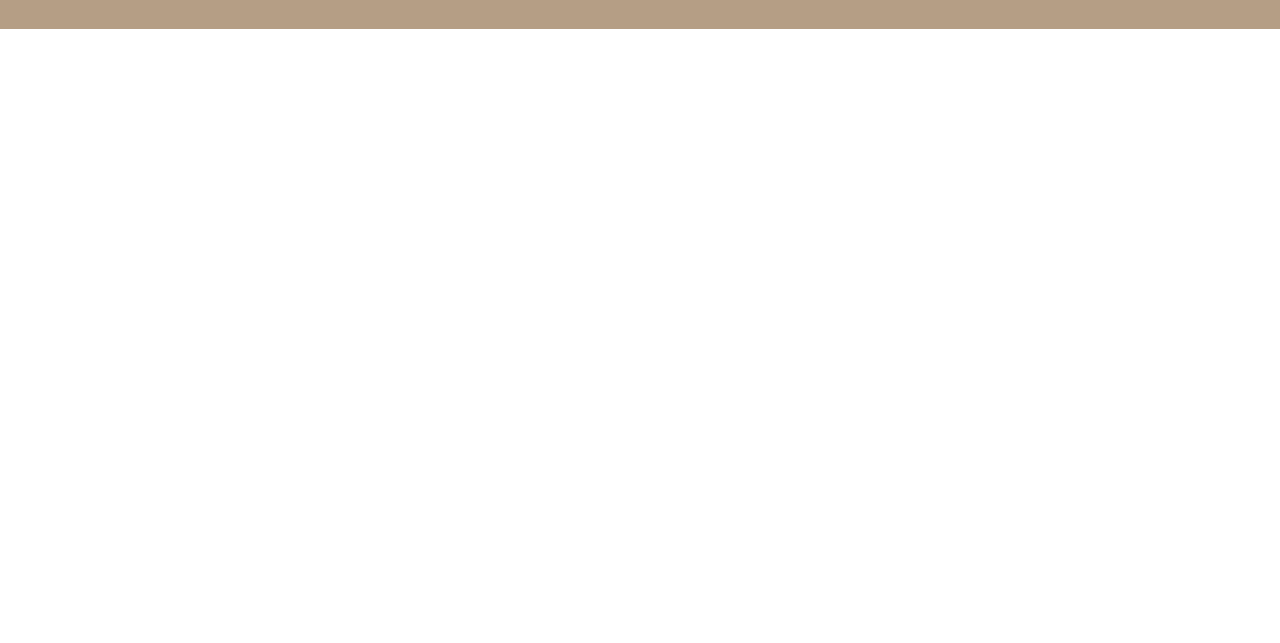
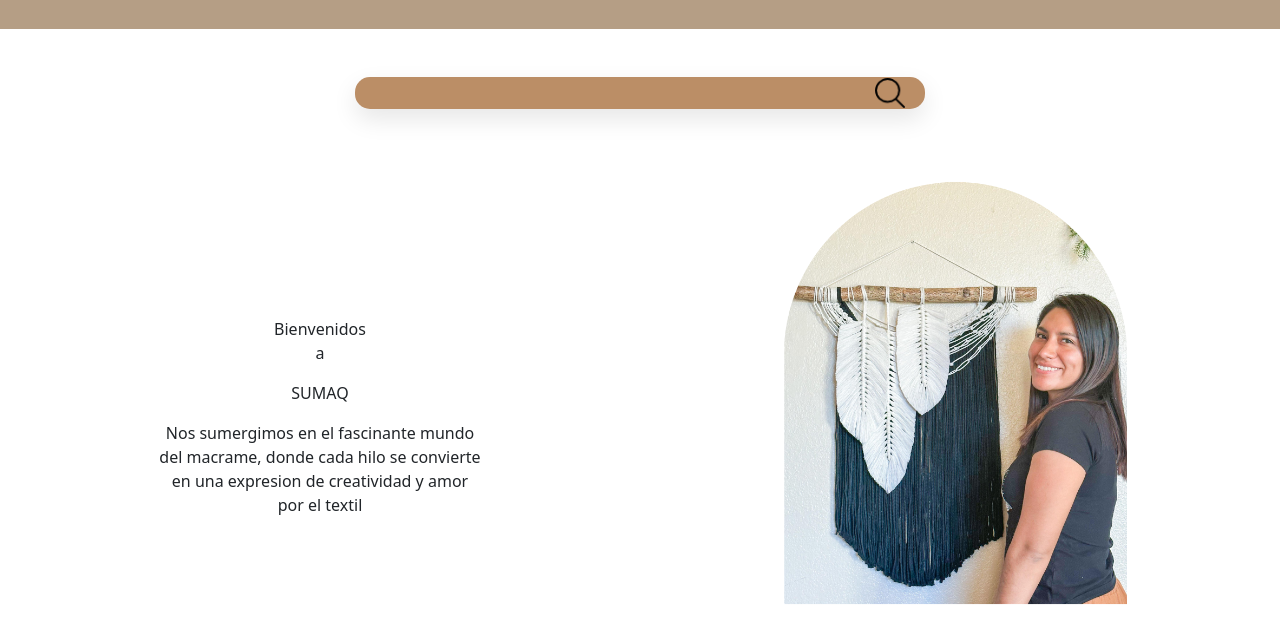
Before and after one commit to marycieloSanchez1/SUMAQ, a plain HTML site: page index.html in a window 1280 px wide. Shown: the part 75-718 px from the top of the page. Drawn offline with nearby package versions, Linux system fonts and the light colour scheme.

Commit message:
buscador e intro(70%)

```diff
--- a/css/Style.css
+++ b/css/Style.css
@@ -3,6 +3,7 @@
 .navbar {
   padding: 2rem;
   background-color: #b59e85;
+  border: none;
 }
 
 .navbar-collapse {
@@ -18,13 +19,65 @@
   margin-right: 20px;
 }
 
-.navbar-toggler{
+.navbar-toggler {
   border: none;
 }
 
-@media screen and (max-width: 767px) {
-  .navbar-collapse img{
-    margin-left: 20px;
-    margin-right: 20px;
+.md-input {
+  width: 500px;
+  height: 30px;
+}
+
+/*buscador*/
+.box-search {
+  height: 4vh;
+  display: flex;
+  margin: 6vh;
+  cursor: pointer;
+  padding: 10px 20px;
+  background: #bb8e66;
+  border-radius: 15px;
+  align-items: center;
+  box-shadow: 0 10px 25px rgb(0, 0, 0, 0.1);
+}
+
+.box-search input {
+  border: none;
+  background: transparent;
+}
+
+.container {
+  display: flex;
+  justify-content: flex-end;
+}
+
+.Texto {
+  margin-top: 20vh;
+  text-align: center;
+  max-width: 100%;
+  margin-right: auto;
+}
+
+.Bozz{
+  display: flex;
+  justify-content: center;
+  align-items: center;
+}
+.Bozz img{
+  margin-top: 2vh;
+  width: 55vh;
+}
+
+@media screen and (max-width: 870px) {
+  .md-input {
+    width: 250px;
+  }
+  .Texto{
+    text-align: center;
+  max-width: 100%;
+  }
+  .Bozz img{
+    margin-top: 10vh;
+    width: 50vh;
   }
 }
--- a/index.html
+++ b/index.html
@@ -16,13 +16,15 @@
 <body>
     <nav class="navbar navbar-expand-md navbar-light">
         <div class="container-fluid">
-            <button class="navbar-toggler" type="button" data-bs-toggle="collapse" data-bs-target="#navbar-toggler"
+            <button class="navbar-toggler " type="button" data-bs-toggle="collapse" data-bs-target="#navbar-toggler"
                 aria-expanded="false" aria-label="Toggle navigation">
                 <span class="navbar-toggler-icon"></span>
             </button>
-            <a class="navbar-brand" href="index.html">SUMAQ
+
+            <a class="navbar-brand  " href="index.html">SUMAQ
                 <img src="imagenes/icono.png" width="25" alt="logo de la pagina">
             </a>
+
             <div class="collapse navbar-collapse" id="navbar-toggler">
                 <ul class="navbar-nav d-flex justify-content-center align-items-center">
                     <li class="nav-item">
@@ -44,14 +46,32 @@
 
         </div>
     </nav>
+
+    <form class="d-flex justify-content-center " role="search">
+        <div class="box-search ">
+            <input class="form-control d-flex md-input" type="search" placeholder="">
+            <a href="#">
+                <img src="imagenes/busqueda.png" width="30" height="30" alt="busqueda">
+            </a>
+        </div>
+    </form>
+    <div class="container-fluid">
+        <div class="row ">
+            <div class="Texto col-sm-6">
+                <p>Bienvenidos <br> a </p>
+                <p>SUMAQ</p>
+                <p>Nos sumergimos en el fascinante mundo <br> del macrame, donde cada hilo se
+                    convierte <br> en una expresion de creatividad y amor <br> por el textil </p>
+            </div>
+            <div class="Bozz col-sm-6 ">
+                <img src="imagenes/Bozz.png" alt="Bozz">
+            </div>
+        </div>
+    </div>
+
     <script src="https://cdn.jsdelivr.net/npm/bootstrap@5.3.2/dist/js/bootstrap.bundle.min.js"
         integrity="sha384-C6RzsynM9kWDrMNeT87bh95OGNyZPhcTNXj1NW7RuBCsyN/o0jlpcV8Qyq46cDfL"
         crossorigin="anonymous"></script>
-
-    <!--formulario
-   <form class="d-flex" role="search">
-                <input class="form-control me-2" type="search" placeholder="Search" aria-label="Search">
-                <button class="btn btn-outline-success" type="submit">Search</button>
-              </form>-->
+</body>
 
 </html>
```
Also changed, not shown: imagenes/Bozz.png (added).
